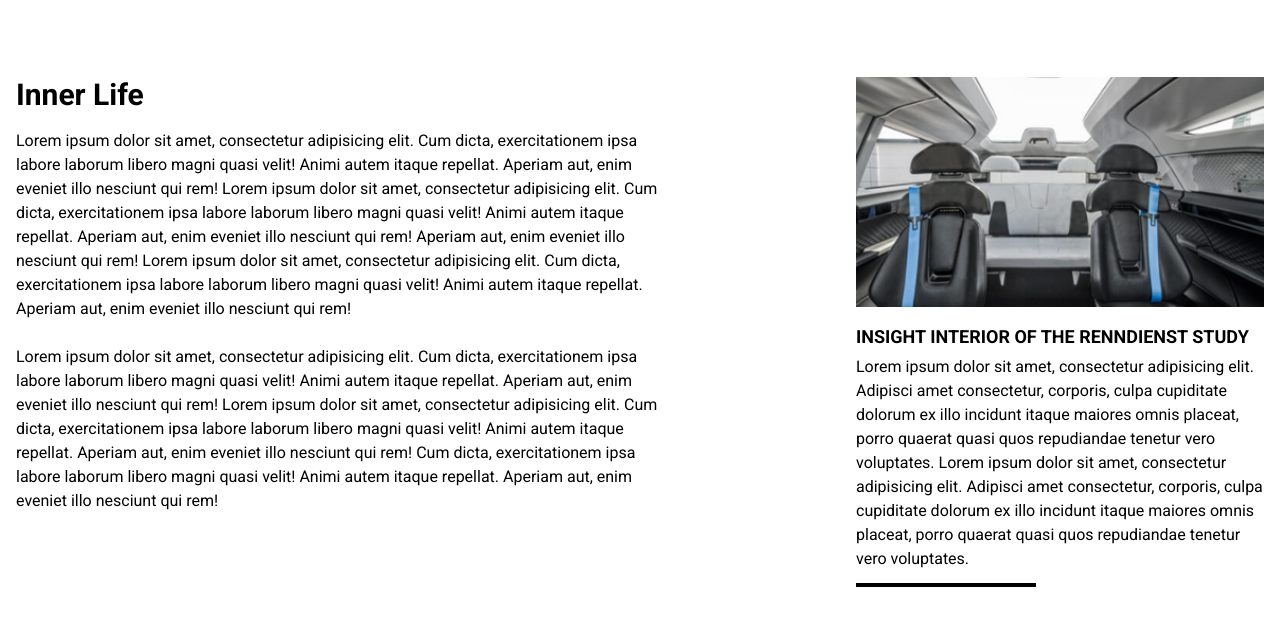
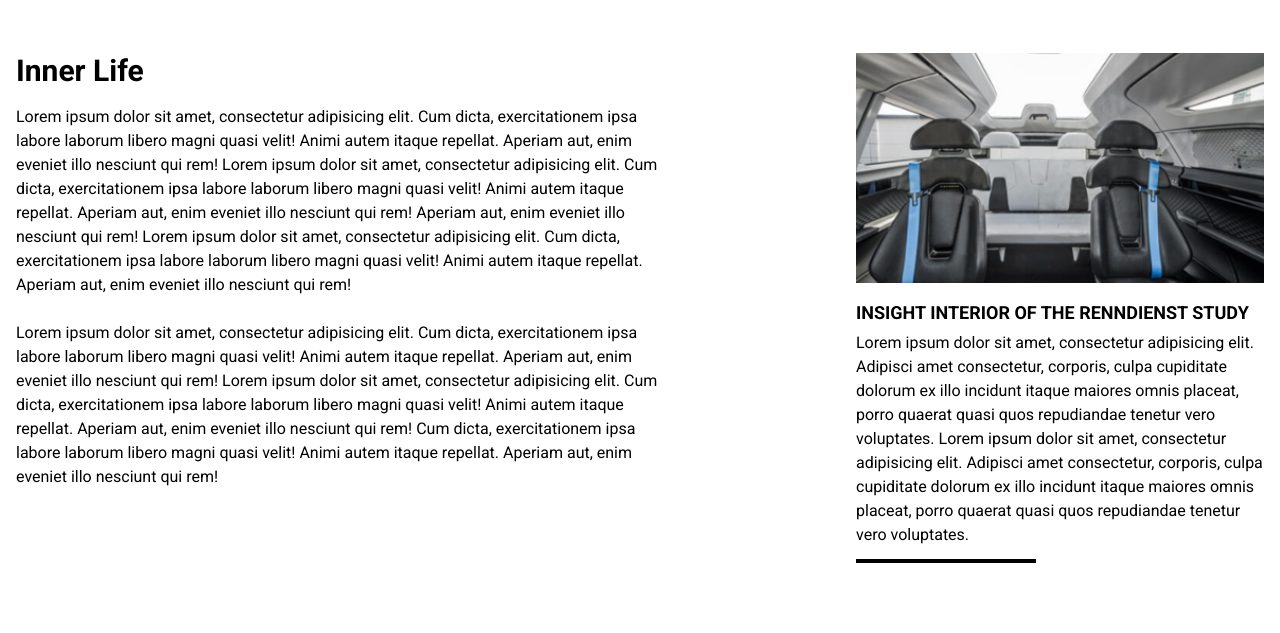
Before and after one commit to polarahiren/moter-sports, a website: page public/news-updates-detail.html in a window 1280 px wide. Shown: the part 921-1554 px from the top of the page. Drawn offline with Linux system fonts and the light colour scheme.

Commit message:
quick fix

```diff
--- a/public/news-updates-detail.html
+++ b/public/news-updates-detail.html
@@ -38,21 +38,20 @@
         </div>
 
 <!--        inner life section-->
-        <div class="flex flex-wrap py-8 md:py-10 mb-8 md:mb-10 space-y-8 md:space-y-0">
-            <div class="w-full md:w-7/12 spacing-p md:pr-10 xl:pr-16">
-                <h2 class="mb-4 text-2xl md:text-3xl capitalize font-bold">inner life</h2>
-                <p>Lorem ipsum dolor sit amet, consectetur adipisicing elit. Cum dicta, exercitationem ipsa labore laborum libero magni quasi velit! Animi autem itaque repellat. Aperiam aut, enim eveniet illo nesciunt qui rem! Lorem ipsum dolor sit amet, consectetur adipisicing elit. Cum dicta, exercitationem ipsa labore laborum libero magni quasi velit! Animi autem itaque repellat. Aperiam aut, enim eveniet illo nesciunt qui rem! Aperiam aut, enim eveniet illo nesciunt qui rem! Lorem ipsum dolor sit amet, consectetur adipisicing elit. Cum dicta, exercitationem ipsa labore laborum libero magni quasi velit! Animi autem itaque repellat. Aperiam aut, enim eveniet illo nesciunt qui rem!</p>
-
-                <p>Lorem ipsum dolor sit amet, consectetur adipisicing elit. Cum dicta, exercitationem ipsa labore laborum libero magni quasi velit! Animi autem itaque repellat. Aperiam aut, enim eveniet illo nesciunt qui rem! Lorem ipsum dolor sit amet, consectetur adipisicing elit. Cum dicta, exercitationem ipsa labore laborum libero magni quasi velit! Animi autem itaque repellat. Aperiam aut, enim eveniet illo nesciunt qui rem! Cum dicta, exercitationem ipsa labore laborum libero magni quasi velit! Animi autem itaque repellat. Aperiam aut, enim eveniet illo nesciunt qui rem!</p>
-            </div>
-
-            <div class="w-full md:w-5/12 lg:pl-20 xl:pl-28">
+        <div class="news-img-with-text news-img-right">
+            <div class="news-detail-img">
                 <div class="w-full h-[230px] mb-4">
                     <img src="assets/images/news-detail/interior-img.png" class="w-full h-full object-cover object-center" alt="image"/>
                 </div>
                 <h4 class="font-bold uppercase text-lg mb-1"> insight interior of the renndienst study </h4>
                 <p>Lorem ipsum dolor sit amet, consectetur adipisicing elit. Adipisci amet consectetur, corporis, culpa cupiditate dolorum ex illo incidunt itaque maiores omnis placeat, porro quaerat quasi quos repudiandae tenetur vero voluptates. Lorem ipsum dolor sit amet, consectetur adipisicing elit. Adipisci amet consectetur, corporis, culpa cupiditate dolorum ex illo incidunt itaque maiores omnis placeat, porro quaerat quasi quos repudiandae tenetur vero voluptates.</p>
                 <div class="bottom-line"></div>
+            </div>
+            <div class="news-detail-body">
+                <h2 class="mb-4 text-2xl md:text-3xl capitalize font-bold">inner life</h2>
+                <p>Lorem ipsum dolor sit amet, consectetur adipisicing elit. Cum dicta, exercitationem ipsa labore laborum libero magni quasi velit! Animi autem itaque repellat. Aperiam aut, enim eveniet illo nesciunt qui rem! Lorem ipsum dolor sit amet, consectetur adipisicing elit. Cum dicta, exercitationem ipsa labore laborum libero magni quasi velit! Animi autem itaque repellat. Aperiam aut, enim eveniet illo nesciunt qui rem! Aperiam aut, enim eveniet illo nesciunt qui rem! Lorem ipsum dolor sit amet, consectetur adipisicing elit. Cum dicta, exercitationem ipsa labore laborum libero magni quasi velit! Animi autem itaque repellat. Aperiam aut, enim eveniet illo nesciunt qui rem!</p>
+
+                <p>Lorem ipsum dolor sit amet, consectetur adipisicing elit. Cum dicta, exercitationem ipsa labore laborum libero magni quasi velit! Animi autem itaque repellat. Aperiam aut, enim eveniet illo nesciunt qui rem! Lorem ipsum dolor sit amet, consectetur adipisicing elit. Cum dicta, exercitationem ipsa labore laborum libero magni quasi velit! Animi autem itaque repellat. Aperiam aut, enim eveniet illo nesciunt qui rem! Cum dicta, exercitationem ipsa labore laborum libero magni quasi velit! Animi autem itaque repellat. Aperiam aut, enim eveniet illo nesciunt qui rem!</p>
             </div>
         </div>
 <!--    END    inner life section-->
--- a/src/scss/app.scss
+++ b/src/scss/app.scss
@@ -335,8 +335,9 @@ body{
     @apply my-3 block h-1 w-[100px] md:w-[120px] lg:w-[150px] xl:w-[180px] bg-black;
 }
 
+
+
 //news details image with text
-
 .news-img-with-text{
     @apply flex flex-wrap pt-4 pb-8 md:pb-10 mb-8 md:mb-10 space-y-8 md:space-y-0;
 
```
Also changed, not shown: public/assets/css/app.css.
